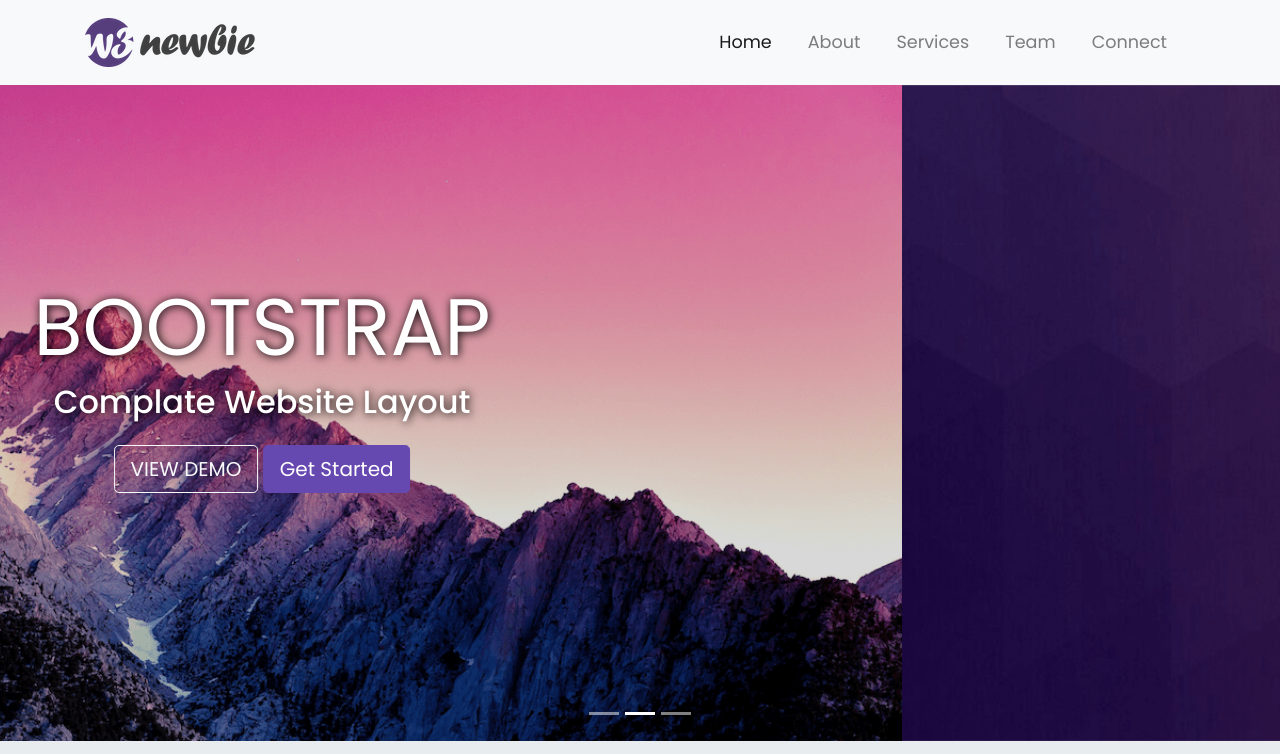
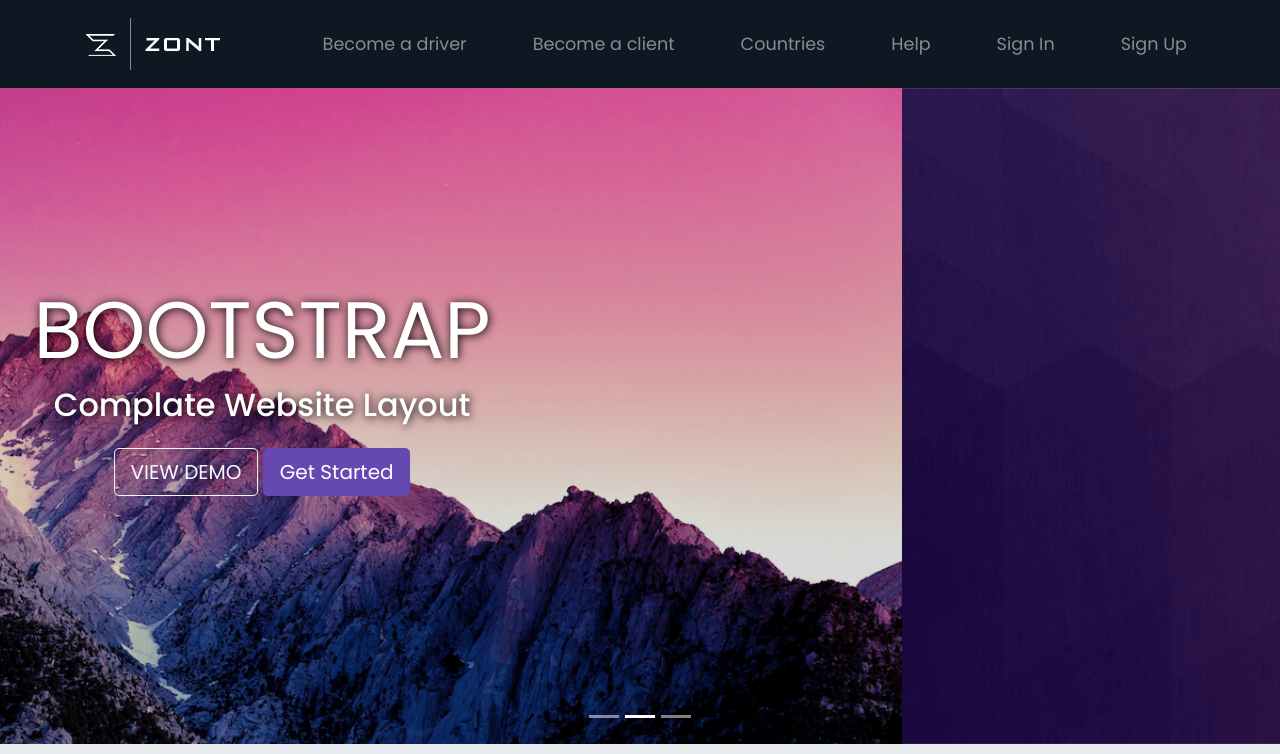
Before and after one commit to gafaryan2000/bootstrap, a plain HTML site: page index.html in a window 1280 px wide. Shown: the top 754 px of the page. Drawn offline with nearby package versions, Linux system fonts and the light colour scheme.

Commit message:
Change navbar.

```diff
--- a/index.html
+++ b/index.html
@@ -14,33 +14,35 @@
 </head>
 
 <body>
-
     <!-- Navigation -->
-    <nav class="navbar navbar-expand-md navbar-light bg-light sticky-top">
+    <nav style='background-color: #0e1823' class="navbar navbar-expand-md navbar-dark sticky-top">
         <div class="container">
-            <a class='navbar-brand' href="#"><img src="img/logo.png" alt=""></a>
-            <button class='navbar-toggler' type="button" data-toggler="collapse" data-target='#navbarResponsive'>
-                <span class='navbar-toggler-icon'></span>
+            <a class='navbar-brand' href="#"><img src="zont-logo.png" alt=""></a>
+            <button class="navbar-toggler" type="button" data-toggle="collapse" data-target="#navbarResponsive">
+                <span class="navbar-toggler-icon"></span>
             </button>
             <div class='collapse navbar-collapse' id='navbarResponsive'>
                 <ul class='navbar-nav ml-auto'>
-                    <li class='navbar-item active'>
-                        <a class="nav-link" href="#">Home</a>
+                    <li class='navbar-item margin-right-for-navbar-li'>
+                        <a class="nav-link" href="#">Become a driver</a>
+                    </li>
+                    <li class='navbar-item margin-right-for-navbar-li'>
+                        <a class="nav-link" href="#">Become a client</a>
+                    </li>
+                    <li class='navbar-item margin-right-for-navbar-li'>
+                        <a class="nav-link" href="#">Countries</a>
+                    </li>
+                    <li class='navbar-item margin-right-for-navbar-li'>
+                        <a class="nav-link" href="#">Help</a>
+                    </li>
+                    <li class='navbar-item margin-right-for-navbar-li'>
+                        <a class="nav-link" href="#">Sign In</a>
                     </li>
                     <li class='navbar-item'>
-                        <a class="nav-link" href="#">About</a>
+                        <a class="nav-link" href="#">Sign Up</a>
                     </li>
-                    <li class='navbar-item'>
-                        <a class="nav-link" href="#">Services</a>
-                    </li>
-                    <li class='navbar-item'>
-                        <a class="nav-link" href="#">Team</a>
-                    </li>
-                    <li class='navbar-item'>
-                        <a class="nav-link" href="#">Connect</a>
-                    </li>
+                </ul>
 
-                </ul>
 
             </div>
 
@@ -306,4 +308,4 @@
 
 </body>
 
-</html>
+</htm
--- a/style.css
+++ b/style.css
@@ -11,12 +11,25 @@ body {
     padding: .8rem;
 }
 
-.navbar-nav li {
-    padding-right: 20px;
+.margin-right-for-navbar-li {
+    margin-right: 50px;
 }
 
 .nav-link {
     font-size: 1.1em !important;
+}
+
+.btn-auth {
+    background: #484b50;
+    border-radius: 25px;
+    -webkit-border-radius: 25px;
+    -moz-border-radius: 25px;
+    -ms-border-radius: 25px;
+    -o-border-radius: 25px;
+    font-family: Lato Bold;
+    color: #fff;
+    text-transform: uppercase;
+    cursor: pointer
 }
 
 .carousel-inner img {
```
Also changed, not shown: zont-logo.png (added).
